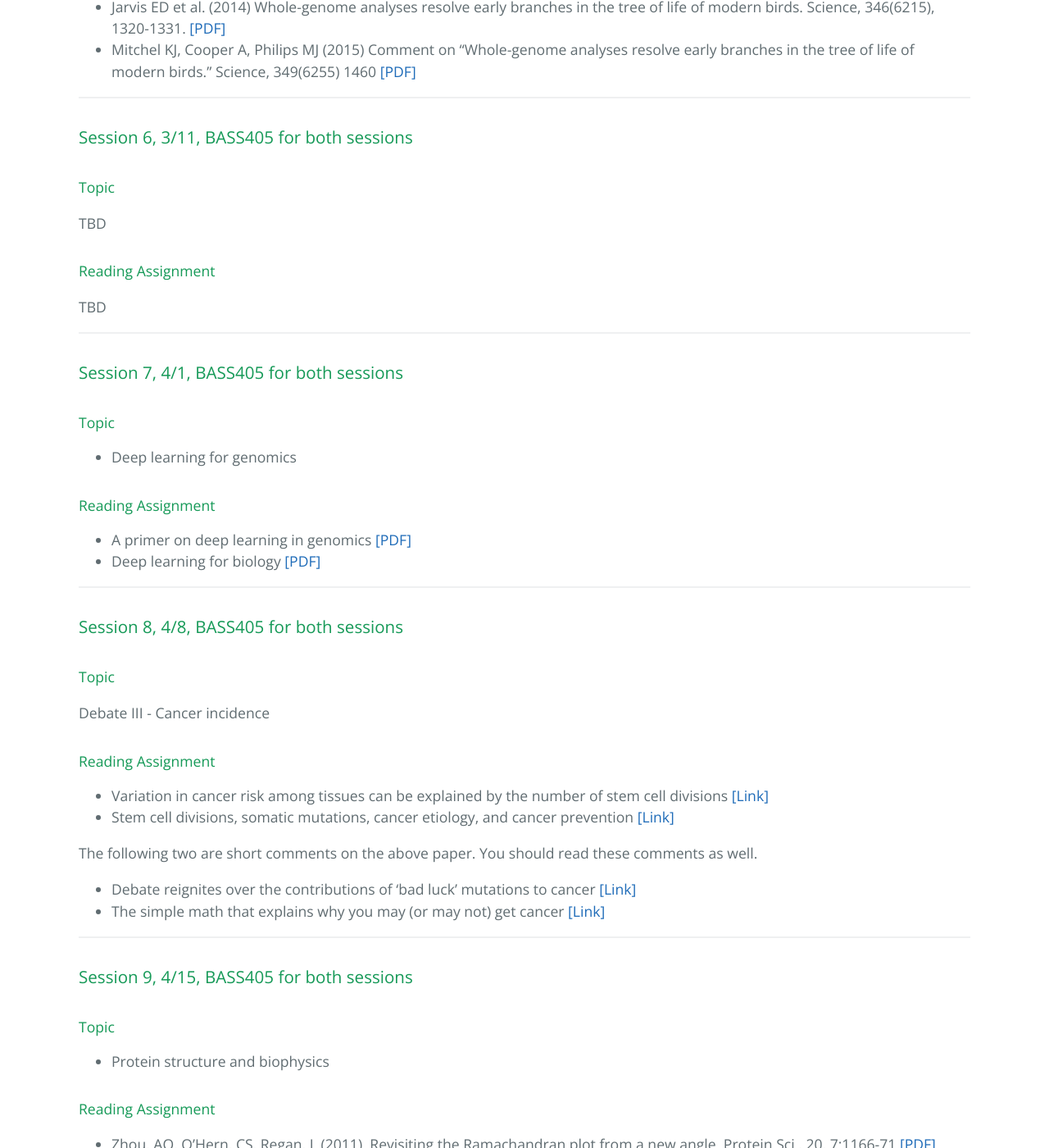
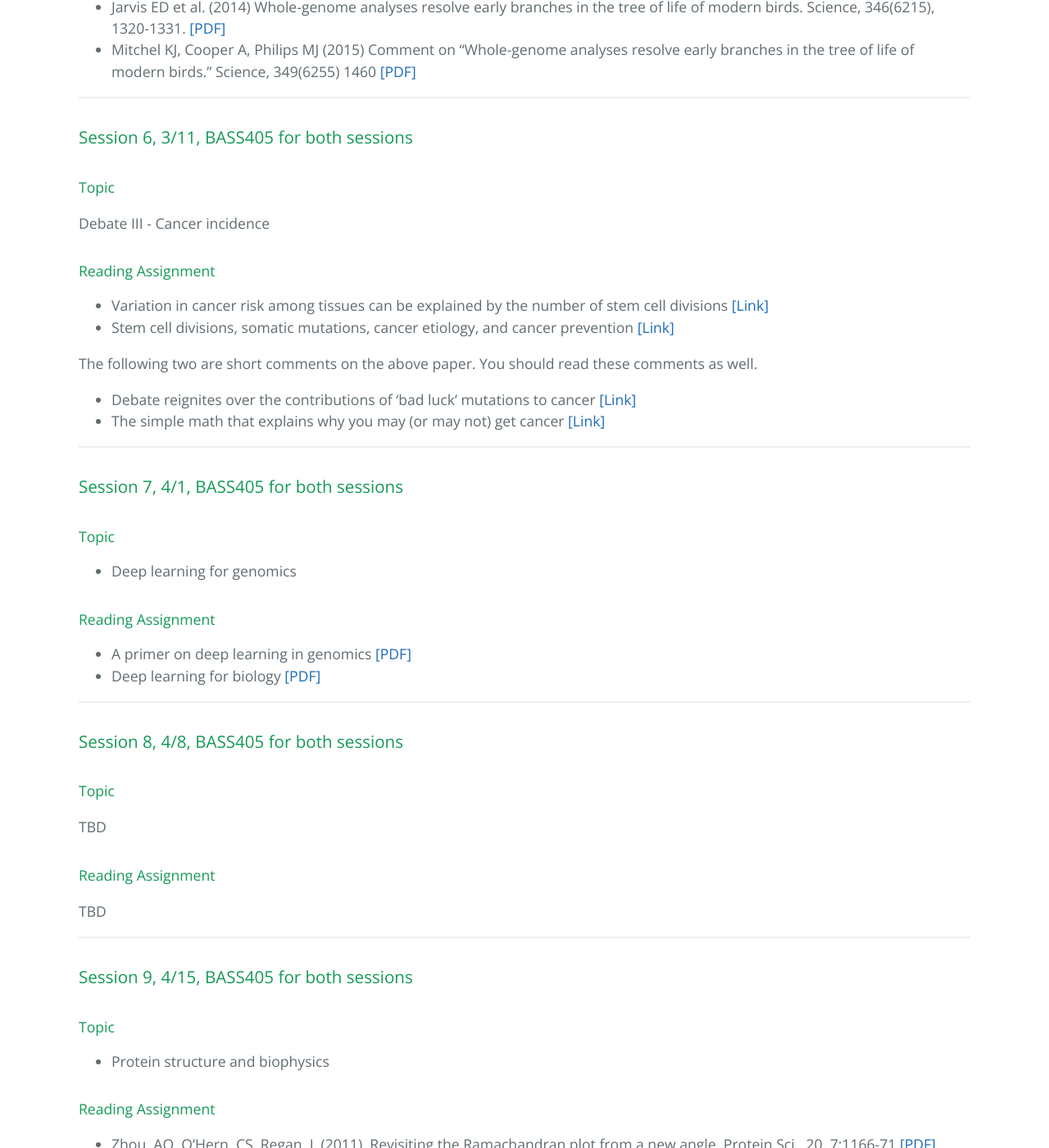
Before and after one commit to gersteinlab/cbb752b23, a Jekyll site: the page built from discussion.md, in a window 1280 px wide and 1400 px high, scrolled down 3234 px. Shown: the whole window at 82% size. Built offline with Jekyll 4.4.1, drawn with Linux system fonts in a browser that asks for light colours; part of the change alters nothing that is shown.

```diff
--- a/discussion.md
+++ b/discussion.md
@@ -103,10 +103,17 @@ Reading assignments for discussion sessions are listed below:
 
 
 #### Topic
-TBD
+Debate III - Cancer incidence
 
 #### Reading Assignment
-TBD
+
+* Variation in cancer risk among tissues can be explained by the number of stem cell divisions [[Link]](http://files.gersteinlab.org/public-docs/2021/03.14/disc6_78.full.pdf)
+* Stem cell divisions, somatic mutations, cancer etiology, and cancer prevention [[Link]](http://files.gersteinlab.org/public-docs/2021/03.14/disc6_1330.full.pdf)
+
+The following two are short comments on the above paper. You should read these comments as well.
+
+* Debate reignites over the contributions of ‘bad luck’ mutations to cancer [[Link]](http://www.sciencemag.org/news/2017/03/debate-reignites-over-contributions-bad-luck-mutations-cancer)
+* The simple math that explains why you may (or may not) get cancer [[Link]](http://www.sciencemag.org/news/2015/01/simple-math-explains-why-you-may-or-may-not-get-cancer)
 
 ---
 
@@ -126,17 +133,10 @@ TBD
 ### Session 8, 4/8, BASS405 for both sessions
 
 #### Topic
-Debate III - Cancer incidence
+TBD
 
 #### Reading Assignment
-
-* Variation in cancer risk among tissues can be explained by the number of stem cell divisions [[Link]](http://files.gersteinlab.org/public-docs/2021/03.14/disc6_78.full.pdf)
-* Stem cell divisions, somatic mutations, cancer etiology, and cancer prevention [[Link]](http://files.gersteinlab.org/public-docs/2021/03.14/disc6_1330.full.pdf)
-
-The following two are short comments on the above paper. You should read these comments as well.
-
-* Debate reignites over the contributions of ‘bad luck’ mutations to cancer [[Link]](http://www.sciencemag.org/news/2017/03/debate-reignites-over-contributions-bad-luck-mutations-cancer)
-* The simple math that explains why you may (or may not) get cancer [[Link]](http://www.sciencemag.org/news/2015/01/simple-math-explains-why-you-may-or-may-not-get-cancer)
+TBD
 
 ---
 
```
